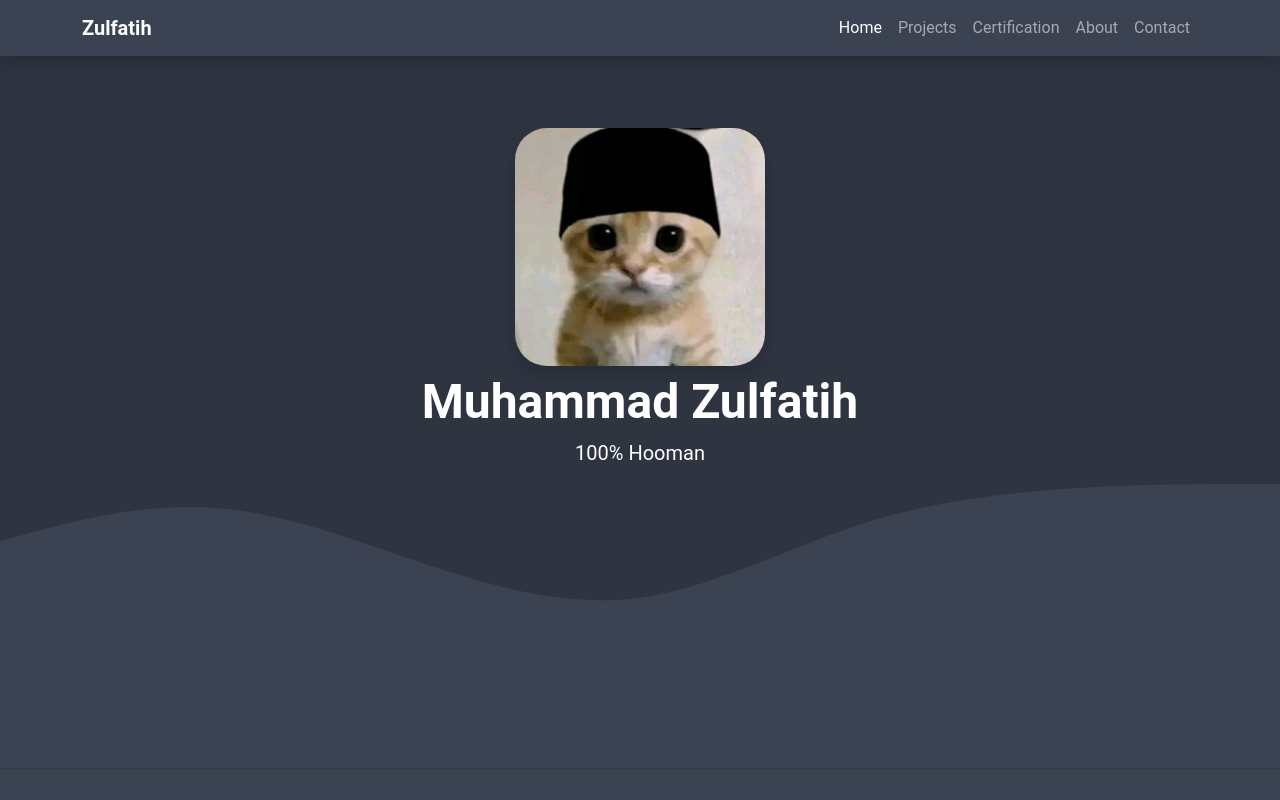
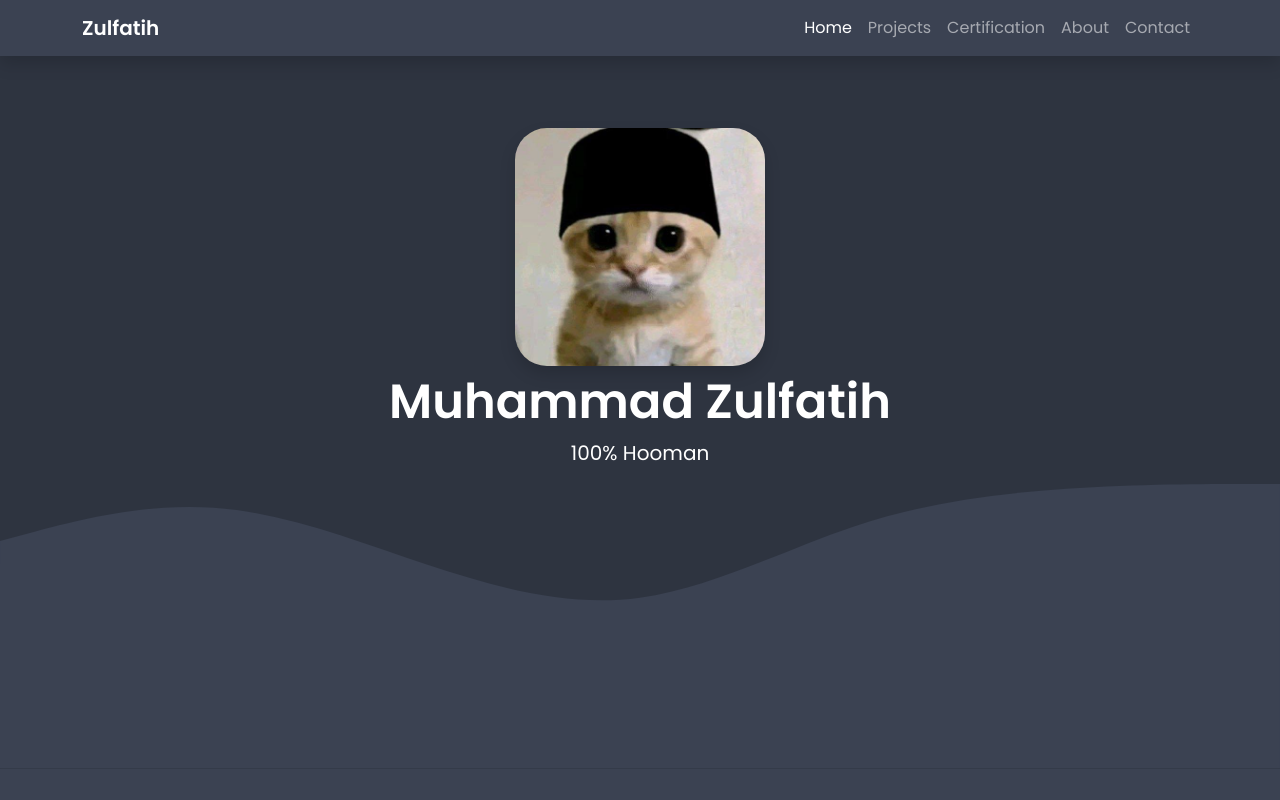
Before and after one commit to Zulfatih/Zulfatih.github.io, a plain HTML site: page index.html in a window 1280 px wide. Shown: the top 800 px of the page. Drawn offline with nearby package versions, Linux system fonts and the light colour scheme.

Commit message:
second commit add css @import font

```diff
--- a/style.css
+++ b/style.css
@@ -1,3 +1,5 @@
+@import url('https://fonts.googleapis.com/css2?family=Poppins:wght@100;200;300;400;500;600;700;800&display=swap');
+
 *{
     font-family: 'Poppins', 'Roboto', 'sans serif';
     color: white;
```
